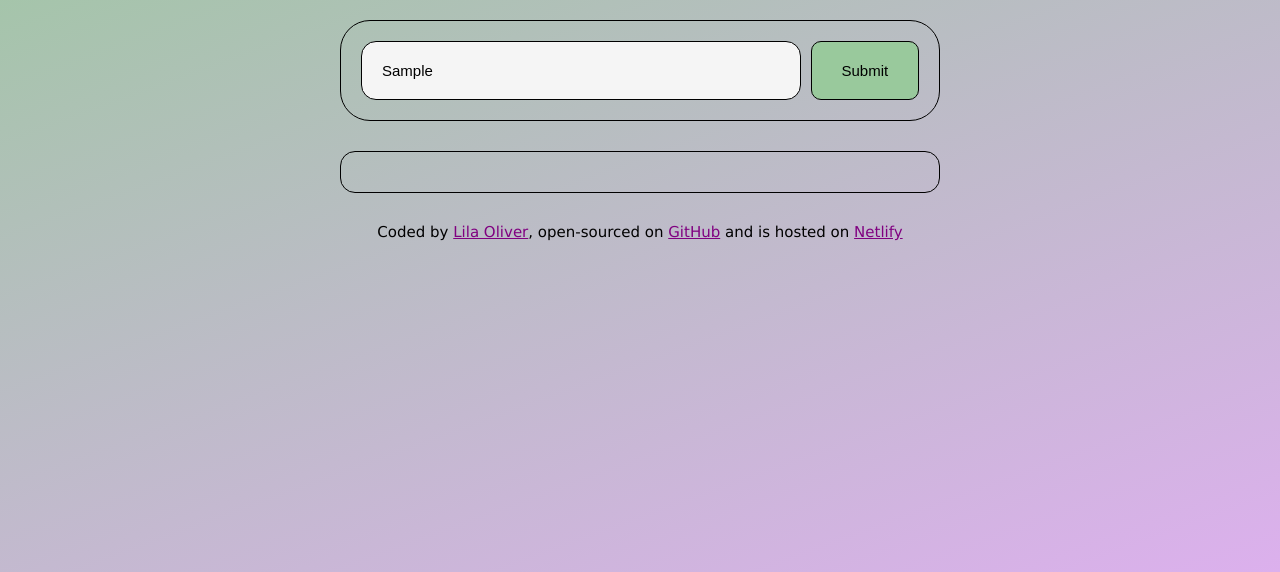
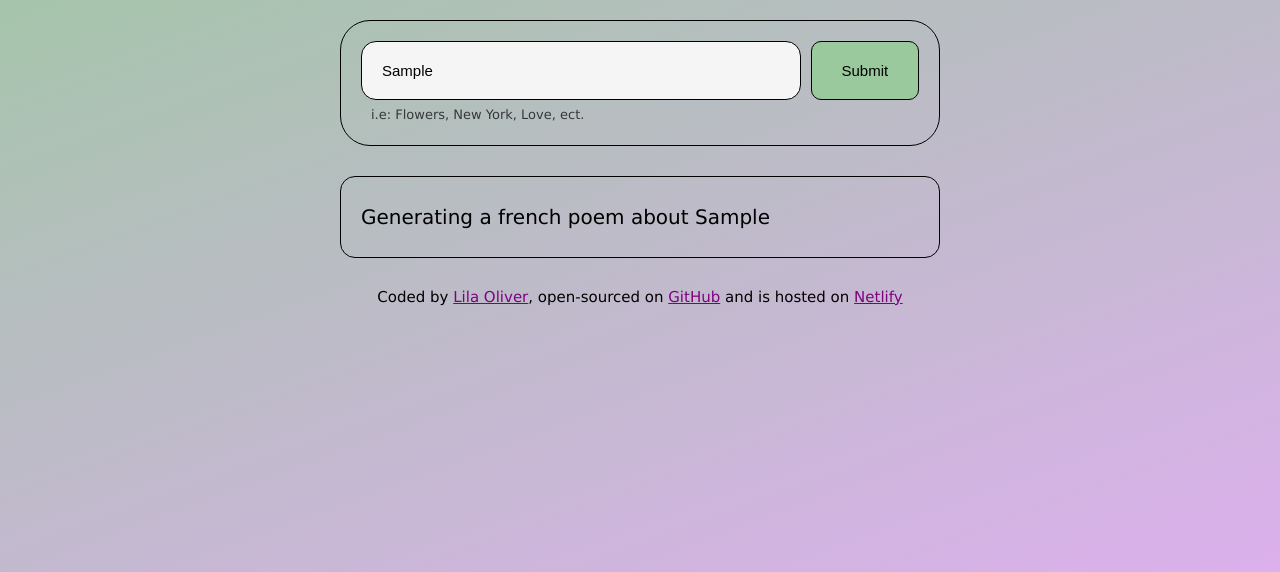
Before and after one commit to loliver42/AI-Poem-Project, a plain HTML site: page index.html in a window 1280 px wide. Both pictures are taken after typing "Sample" into the empty fields and a click on the input 864 px from the left and 298 px from the top of the page. Shown: the part 228-800 px from the top of the page. Drawn offline with nearby package versions, Linux system fonts and the light colour scheme; no server answers.

Commit message:
Made more user friendly

```diff
--- a/index.html
+++ b/index.html
@@ -13,6 +13,7 @@
       <header>
         <h1>Welcome to AI French Poem Generator</h1>
       </header>
+      <div class="form-container">
         <form id="generator-form">
           <input
             type="text"
@@ -25,7 +26,9 @@
           />
           <input type="submit" class="submit-button" />
         </form>
-      <div class="poem" id="poem"></div>
+        <div class="hint">i.e: Flowers, New York, Love, ect.</div>
+      </div>
+      <div class="poem hidden" id="poem"></div>
 
       <footer>
         Coded by
--- a/src/script.js
+++ b/src/script.js
@@ -6,6 +6,10 @@ function generatePoem(event) {
     "You are a romantic poem expert and love to write short poems. Generate a short poem in basic HTML. Make sure to use user instructions.";
   let prompt = `User instructions: Generate a french poem about ${userInstructions.value}`;
   let apiUrl = `https://api.shecodes.io/ai/v1/generate?prompt=${prompt}&context=${context}&key=${apiKey}`;
+
+  let poemElement = document.querySelector("#poem");
+  poemElement.classList.remove("hidden");
+  poemElement.innerHTML = `Generating a french poem about ${userInstructions.value}`;
 
   axios.get(apiUrl).then(displayPoem);
 }
--- a/src/style.css
+++ b/src/style.css
@@ -16,12 +16,21 @@ h1 {
   line-height: 1.5;
   font-size: 35px;
 }
-form {
+.form-container {
   padding: 20px;
   border: 1px solid black;
   border-radius: 30px;
+  margin-bottom: 30px;
+}
+form {
   display: flex;
-  margin-bottom: 30px;
+}
+.hint {
+  margin-top: 5px;
+  font-size: 13px;
+  opacity: 0.7;
+  line-height: 1.5;
+  margin-left: 10px;
 }
 .instruction {
   padding: 20px;
@@ -47,6 +56,9 @@ form {
   border: 1px solid black;
   border-radius: 15px;
 }
+.hidden {
+  display: none;
+}
 footer {
   text-align: center;
   margin: 30px;
```
Lines whose indentation alone changed are shown as unchanged.
